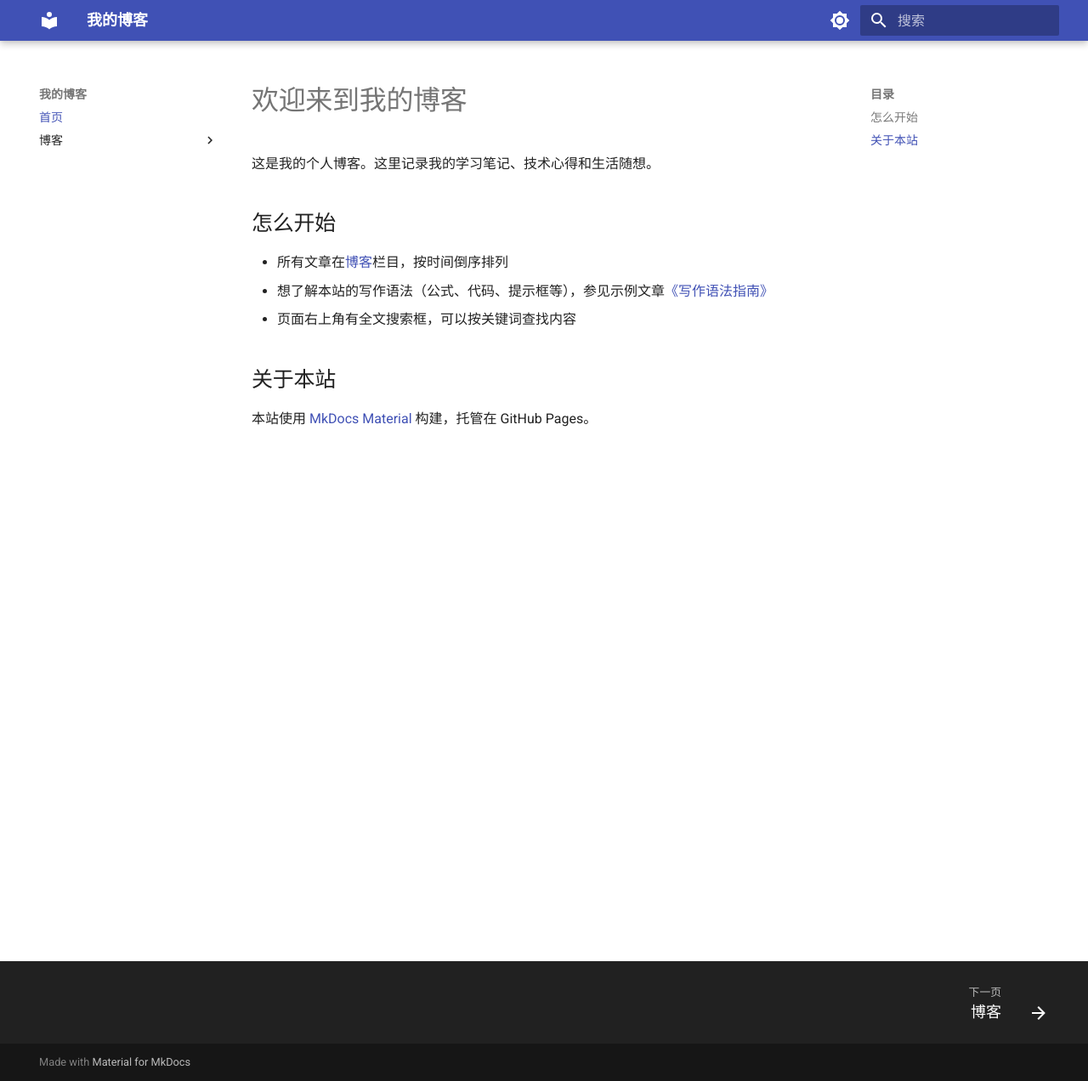
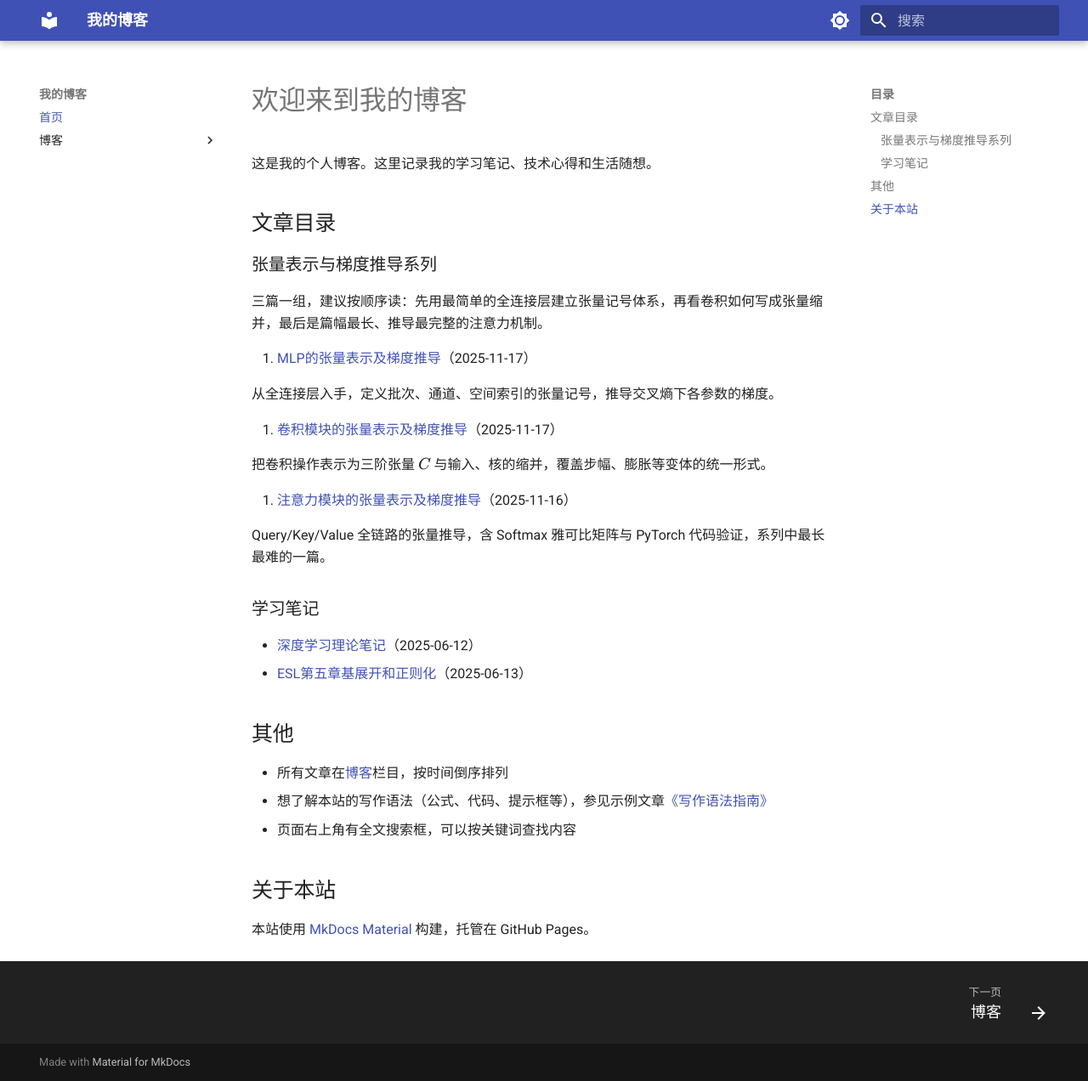
Before and after one commit to Soflari/blog, an MkDocs documentation site: the page built from docs/index.md, in a window 1280 px wide and 1272 px high. Shown: the whole window at 85% size. Built offline with MkDocs 1.6.1 and Material for MkDocs 9.7.7, drawn with Linux system fonts in a browser that asks for light colours.

Commit message:
feat: 文章目录上首页（系列分组+阅读顺序），移除博客内目录页避免重复

```diff
--- a/docs/index.md
+++ b/docs/index.md
@@ -1,10 +1,31 @@
 # 欢迎来到我的博客
-
-<!-- TODO: 把下面的占位介绍改成你自己的话 -->
 
 这是我的个人博客。这里记录我的学习笔记、技术心得和生活随想。
 
-## 怎么开始
+## 文章目录
+
+### 张量表示与梯度推导系列
+
+三篇一组，建议按顺序读：先用最简单的全连接层建立张量记号体系，再看卷积如何写成张量缩并，最后是篇幅最长、推导最完整的注意力机制。
+
+1. [MLP的张量表示及梯度推导](blog/posts/2025-11-17-mlp的张量表示及梯度推导.md)（2025-11-17）
+
+   从全连接层入手，定义批次、通道、空间索引的张量记号，推导交叉熵下各参数的梯度。
+
+2. [卷积模块的张量表示及梯度推导](blog/posts/2025-11-17-卷积模块的张量表示及梯度推导.md)（2025-11-17）
+
+   把卷积操作表示为三阶张量 $C$ 与输入、核的缩并，覆盖步幅、膨胀等变体的统一形式。
+
+3. [注意力模块的张量表示及梯度推导](blog/posts/2025-11-16-注意力模块的张量表示及梯度推导.md)（2025-11-16）
+
+   Query/Key/Value 全链路的张量推导，含 Softmax 雅可比矩阵与 PyTorch 代码验证，系列中最长最难的一篇。
+
+### 学习笔记
+
+- [深度学习理论笔记](blog/posts/2025-06-12-深度学习理论笔记.md)（2025-06-12）
+- [ESL第五章基展开和正则化](blog/posts/2025-06-13-esl第五章基展开和正则化.md)（2025-06-13）
+
+## 其他
 
 - 所有文章在[博客](blog/index.md)栏目，按时间倒序排列
 - 想了解本站的写作语法（公式、代码、提示框等），参见示例文章[《写作语法指南》](blog/posts/2026-09-06-markdown-guide.md)
```
Also changed, not shown: docs/blog/posts/2026-09-08-series-index.md (deleted, +0 -31 lines).
